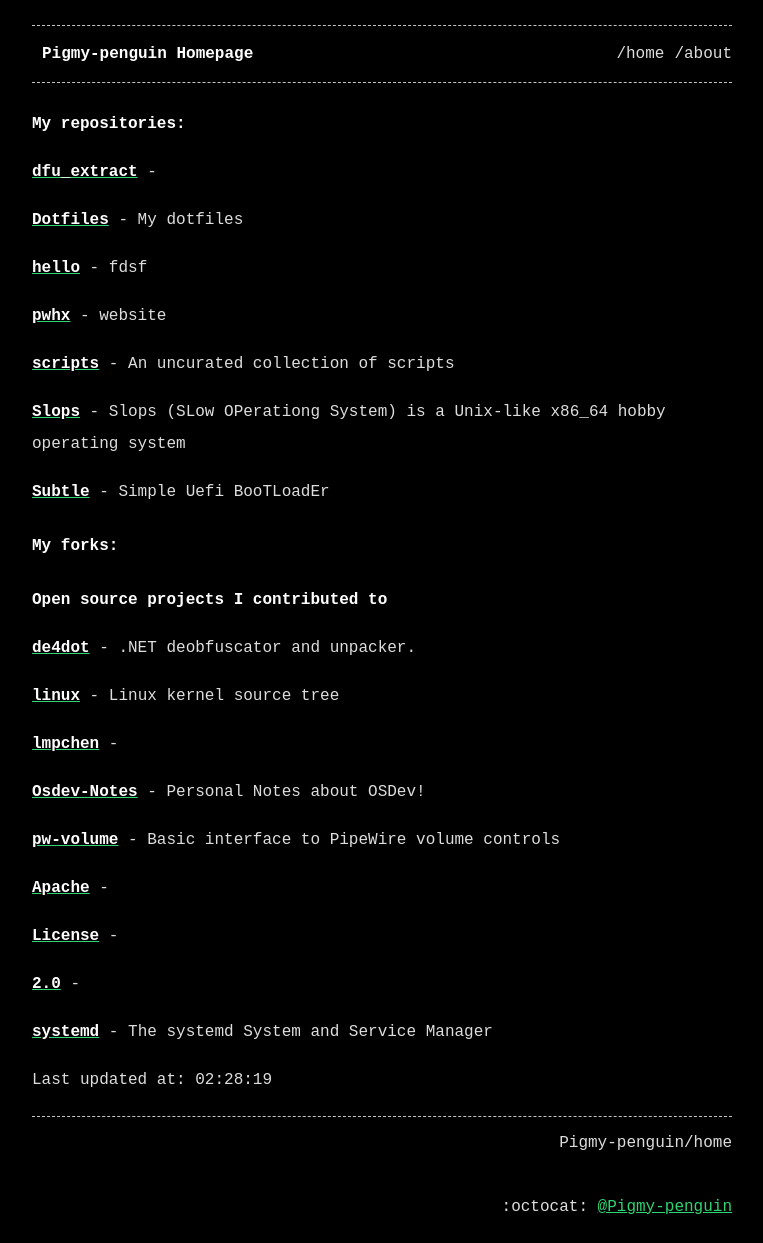
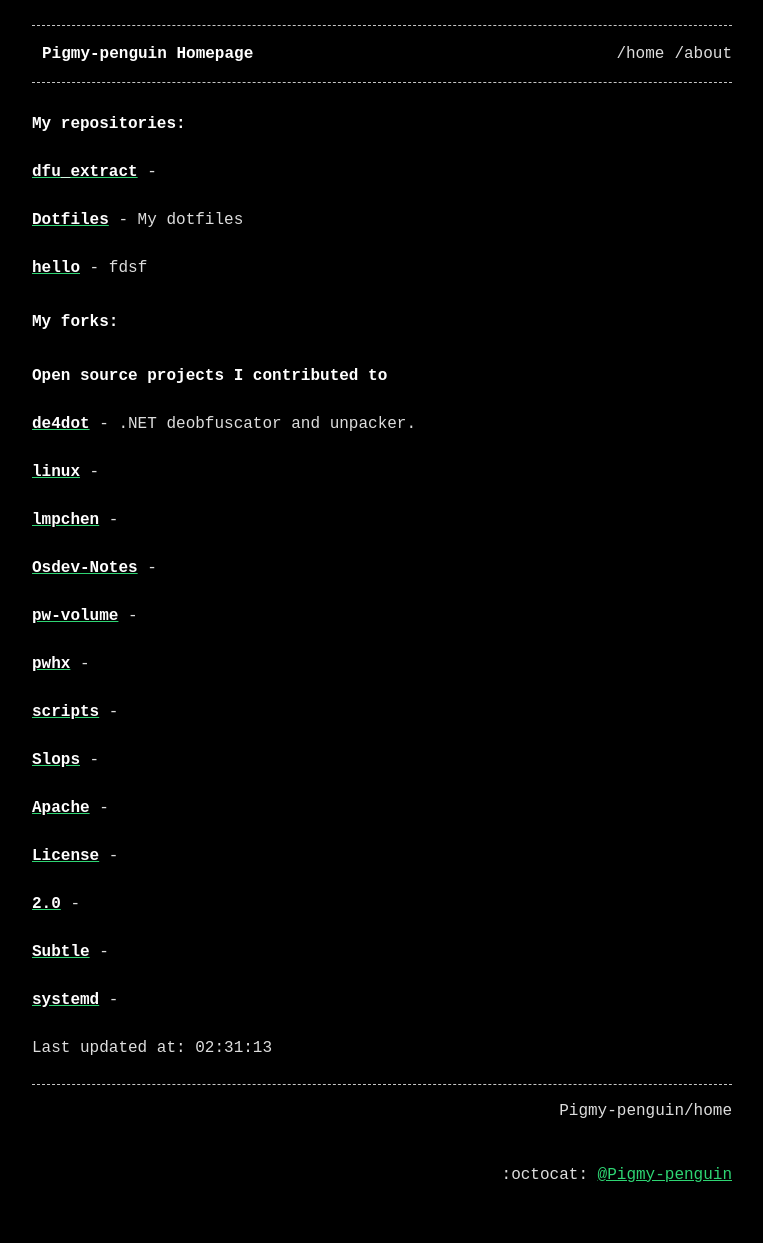
Before and after one commit to Pigmy-penguin/Pigmy-penguin.github.io, a Jekyll site: the page built from index.md, in a window 1280 px wide. Shown: the whole page, without its empty margins (258-1021 px from the left). Built offline with Jekyll 4.4.1, drawn with Linux system fonts in a browser that asks for light colours; after the commit the page ends 1211 px from its top, so only the background shows below that.

Commit message:
Auto updating the website

```diff
--- a/index.md
+++ b/index.md
@@ -13,26 +13,24 @@ title: Pigmy-penguin Homepage
 
 [**hello**](https://github.com/Pigmy-penguin/hello) - fdsf
 
-[**pwhx**](https://github.com/Pigmy-penguin/pwhx) - website
-
-[**scripts**](https://github.com/Pigmy-penguin/scripts) - An uncurated collection of scripts
-
-[**Slops**](https://github.com/Pigmy-penguin/Slops) - Slops (SLow OPerationg System) is a Unix-like x86_64 hobby operating system
-
-[**Subtle**](https://github.com/Pigmy-penguin/Subtle) - Simple Uefi BooTLoadEr
-
 ## My forks:
 ### Open source projects I contributed to
 
 [**de4dot**](https://github.com/Pigmy-penguin/de4dot) - .NET deobfuscator and unpacker.
 
-[**linux**](https://github.com/Pigmy-penguin/linux) - Linux kernel source tree
+[**linux**](https://github.com/Pigmy-penguin/linux) -
 
 [**lmpchen**](https://github.com/Pigmy-penguin/lmpchen) -
 
-[**Osdev-Notes**](https://github.com/Pigmy-penguin/Osdev-Notes) - Personal Notes about OSDev!
+[**Osdev-Notes**](https://github.com/Pigmy-penguin/Osdev-Notes) -
 
-[**pw-volume**](https://github.com/Pigmy-penguin/pw-volume) - Basic interface to PipeWire volume controls
+[**pw-volume**](https://github.com/Pigmy-penguin/pw-volume) -
+
+[**pwhx**](https://github.com/Pigmy-penguin/pwhx) -
+
+[**scripts**](https://github.com/Pigmy-penguin/scripts) -
+
+[**Slops**](https://github.com/Pigmy-penguin/Slops) -
 
 [**Apache**](https://github.com/Pigmy-penguin/Apache) -
 
@@ -40,7 +38,9 @@ title: Pigmy-penguin Homepage
 
 [**2.0**](https://github.com/Pigmy-penguin/2.0) -
 
-[**systemd**](https://github.com/Pigmy-penguin/systemd) - The systemd System and Service Manager
+[**Subtle**](https://github.com/Pigmy-penguin/Subtle) -
+
+[**systemd**](https://github.com/Pigmy-penguin/systemd) -
 
 
-Last updated at: 02:28:19
+Last updated at: 02:31:13
```
Also changed, not shown: 2 other files.
